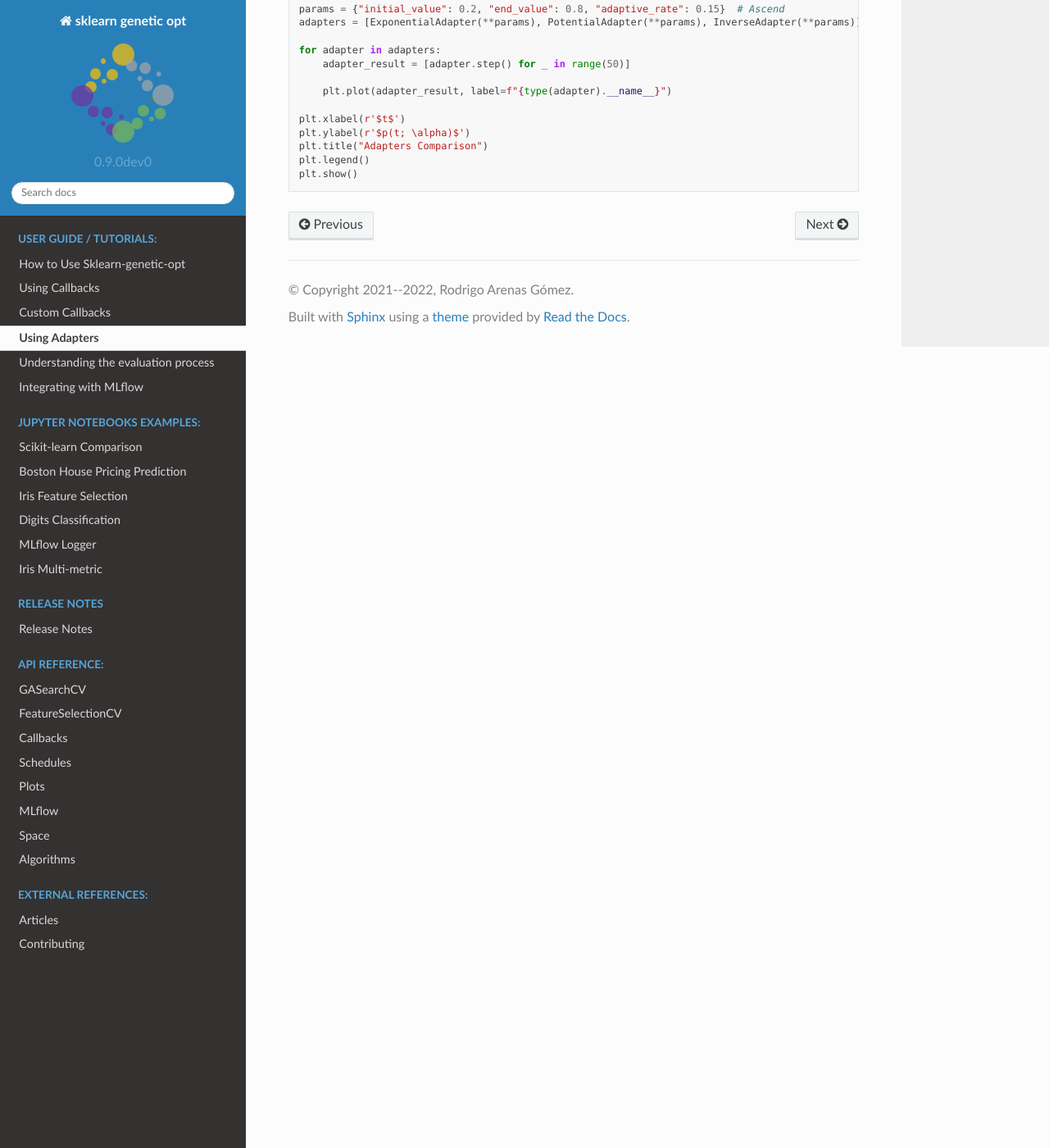
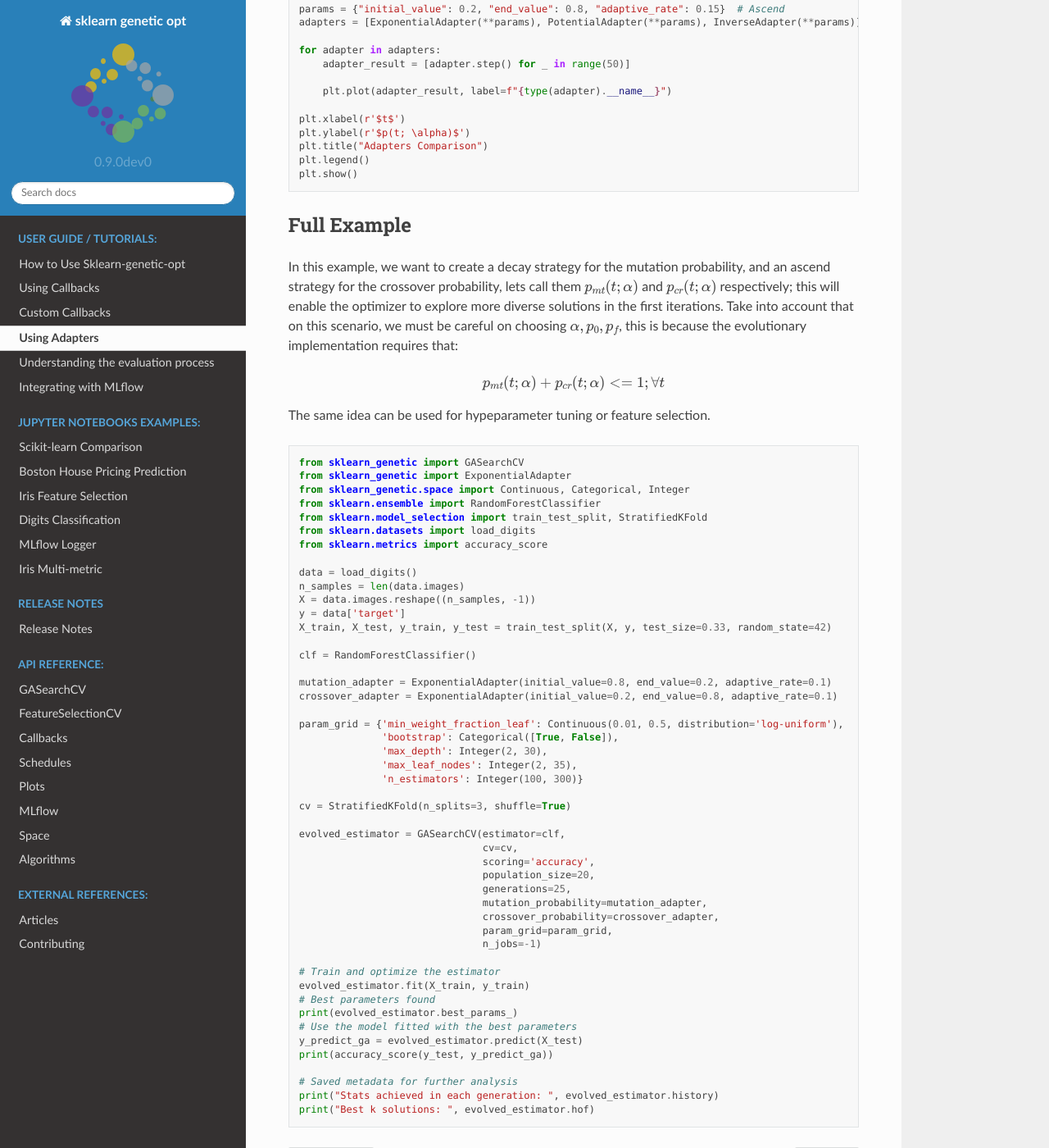
Before and after one commit to rodrigo-arenas/Sklearn-genetic-opt, a Sphinx documentation site: the page built from docs/tutorials/adapters.rst, in a window 1280 px wide and 1400 px high, scrolled down 7576 px. Shown: the whole window at 82% size. Built offline with Sphinx 7.4.7 and the Read the Docs theme 2.0.0, drawn with Linux system fonts in a browser that asks for light colours; some of the changed text lies outside the part shown.

Commit message:
Adapters example

```diff
--- a/docs/tutorials/adapters.rst
+++ b/docs/tutorials/adapters.rst
@@ -45,7 +45,7 @@ have the following properties:
 
    \lim_{t->0^{+}} p(t; \alpha) = p_0\\
    \\
-   \lim_{t->\infty} p(t; \alpha) = p_f
+   \lim_{t->+\infty} p(t; \alpha) = p_f
 
 The following adapters are available:
 
@@ -204,3 +204,71 @@ This is how all adapters looks like for the same value of alpha
    plt.title("Adapters Comparison")
    plt.legend()
    plt.show()
+
+
+Full Example
+------------
+
+In this example, we want to create a decay strategy for the mutation probability,
+and an ascend strategy for the crossover probability,
+lets call them :math:`p_{mt}(t; \alpha)` and :math:`p_{cr}(t; \alpha)` respectively;
+this will enable the optimizer to explore more diverse solutions in the first iterations.
+Take into account that on this scenario, we must be careful on choosing :math:`\alpha, p_0, p_f`,
+this is because the evolutionary implementation requires that:
+
+.. math::
+
+   p_{mt}(t; \alpha) + p_{cr}(t; \alpha) <= 1;  \forall t
+
+The same idea can be used for hypeparameter tuning or feature selection.
+
+.. code-block:: python
+
+   from sklearn_genetic import GASearchCV
+   from sklearn_genetic import ExponentialAdapter
+   from sklearn_genetic.space import Continuous, Categorical, Integer
+   from sklearn.ensemble import RandomForestClassifier
+   from sklearn.model_selection import train_test_split, StratifiedKFold
+   from sklearn.datasets import load_digits
+   from sklearn.metrics import accuracy_score
+
+   data = load_digits()
+   n_samples = len(data.images)
+   X = data.images.reshape((n_samples, -1))
+   y = data['target']
+   X_train, X_test, y_train, y_test = train_test_split(X, y, test_size=0.33, random_state=42)
+
+   clf = RandomForestClassifier()
+
+   mutation_adapter = ExponentialAdapter(initial_value=0.8, end_value=0.2, adaptive_rate=0.1)
+   crossover_adapter = ExponentialAdapter(initial_value=0.2, end_value=0.8, adaptive_rate=0.1)
+
+   param_grid = {'min_weight_fraction_leaf': Continuous(0.01, 0.5, distribution='log-uniform'),
+                 'bootstrap': Categorical([True, False]),
+                 'max_depth': Integer(2, 30),
+                 'max_leaf_nodes': Integer(2, 35),
+                 'n_estimators': Integer(100, 300)}
+
+   cv = StratifiedKFold(n_splits=3, shuffle=True)
+
+   evolved_estimator = GASearchCV(estimator=clf,
+                                  cv=cv,
+                                  scoring='accuracy',
+                                  population_size=20,
+                                  generations=25,
+                                  mutation_probability=mutation_adapter,
+                                  crossover_probability=crossover_adapter,
+                                  param_grid=param_grid,
+                                  n_jobs=-1)
+
+   # Train and optimize the estimator
+   evolved_estimator.fit(X_train, y_train)
+   # Best parameters found
+   print(evolved_estimator.best_params_)
+   # Use the model fitted with the best parameters
+   y_predict_ga = evolved_estimator.predict(X_test)
+   print(accuracy_score(y_test, y_predict_ga))
+
+   # Saved metadata for further analysis
+   print("Stats achieved in each generation: ", evolved_estimator.history)
+   print("Best k solutions: ", evolved_estimator.hof)
```
Also changed, not shown: docs/notebooks/Adaptive_Learning.ipynb (added).
